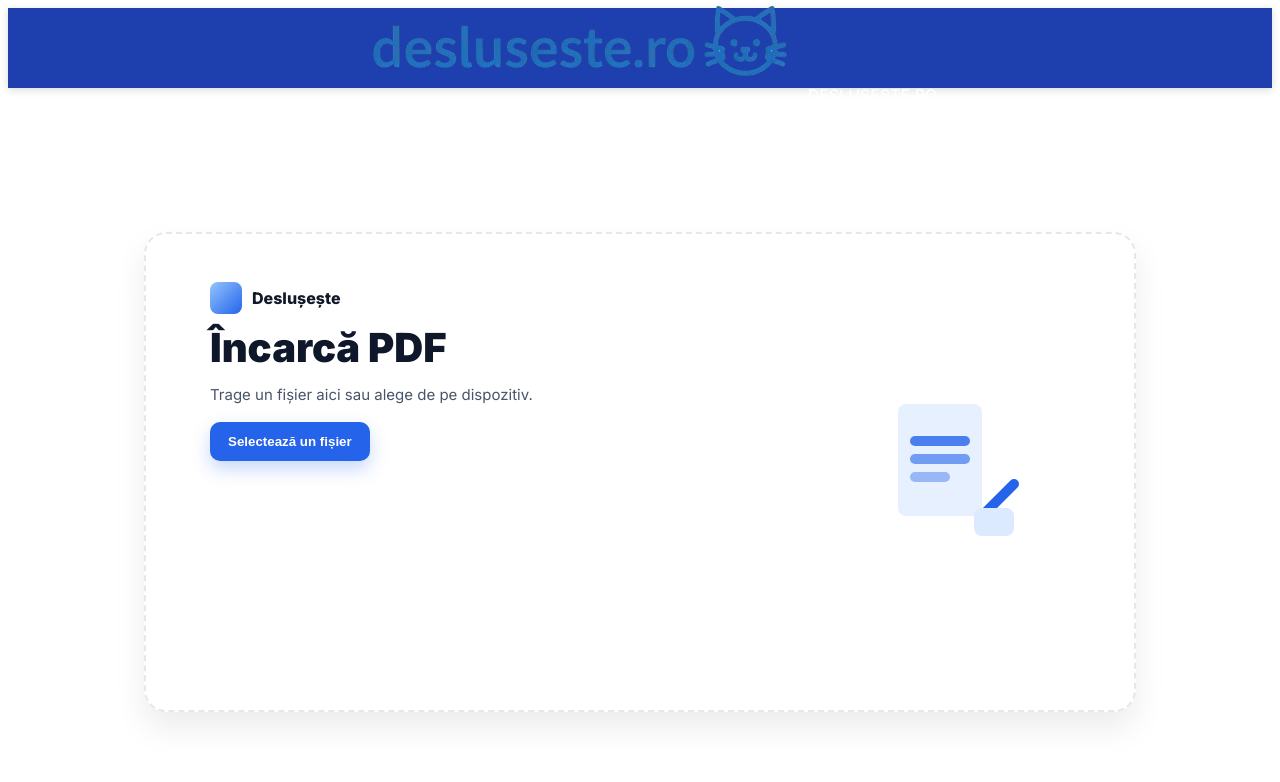
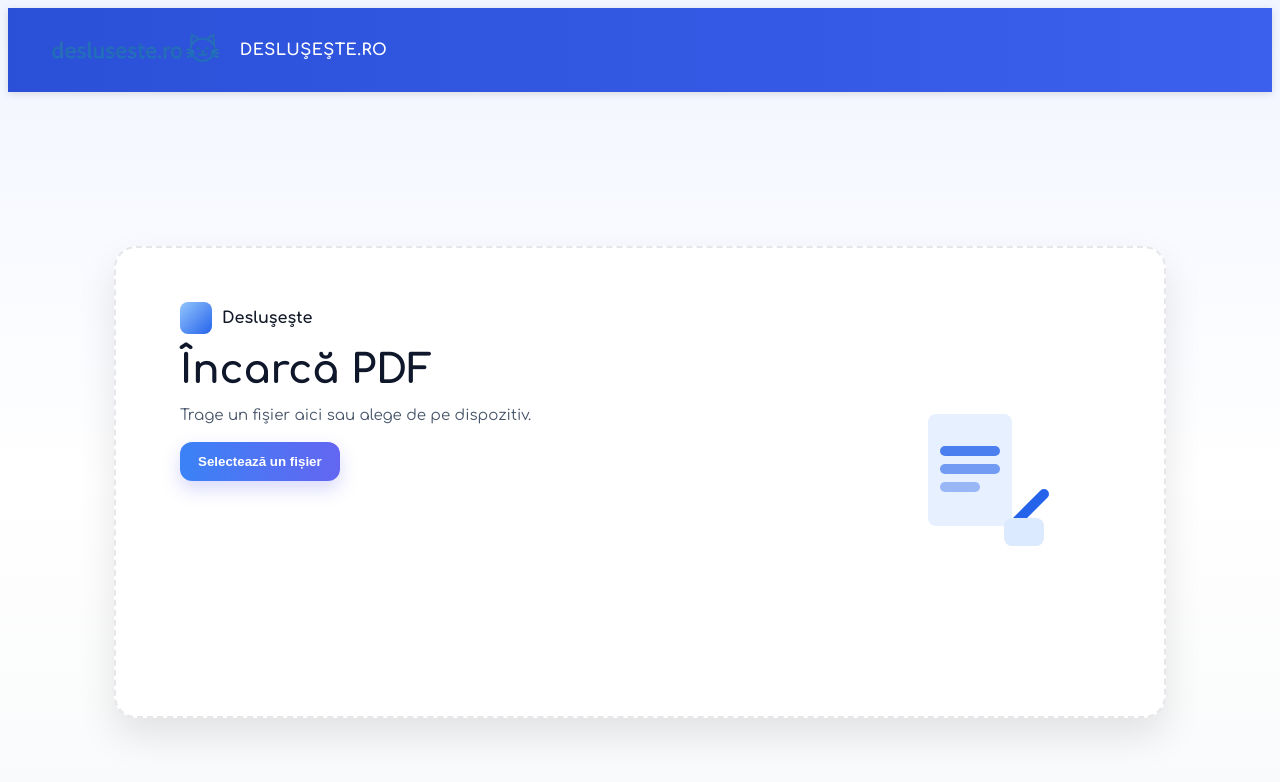
Before and after one commit to aylime31/desluseste.ro, a Next.js app in the folder desluseste-frontend/: page / in a window 1280 px wide. Shown: the top 782 px of the page. Built offline with nearby package versions, Linux system fonts and the light colour scheme; no server answers.

Commit message:
FileUpload update

```diff
--- a/desluseste-frontend/app/globals.css
+++ b/desluseste-frontend/app/globals.css
@@ -2,208 +2,171 @@
 @tailwind components;
 @tailwind utilities;
 
-/* =========================
-   TOKENS (culori & spacing)
-   ========================= */
-:root {
-  --brand-blue-600: #2563eb;
-  --brand-blue-700: #1e3a8a;
-  --brand-royal:    #1e40af;
+/* ========= TOKENS ========= */
+:root{
+  --blue-600:#2563eb;
+  --blue-700:#1e40af;
+  --royal:#193aa6;
 
-  --ink-900:  #0f172a;
-  --ink-800:  #111827;
-  --ink-600:  #475569;
+  --ink-900:#0f172a;
+  --ink-800:#111827;
+  --ink-600:#475569;
 
-  --gray-50:  #f8fafc;
-  --gray-100: #f3f4f6;
-  --gray-200: #e5e7eb;
-  --gray-300: #cbd5e1;
+  --g-25:#fcfcfd;
+  --g-50:#f8fafc;
+  --g-100:#f3f4f6;
+  --g-200:#e5e7eb;
+  --g-300:#cbd5e1;
 
-  --shadow-lg: 0 16px 32px rgba(0,0,0,.08);
+  --shadow-lg:0 18px 38px rgba(0,0,0,.10);
+  --ring:#3b82f6;
 }
 
-/* =========================
-   TIPOGRAFIE & SCROLLBAR
-   ========================= */
-html, body { height: 100%; }
-body {
-  color: var(--ink-800);
-  -webkit-font-smoothing: antialiased;
-  -moz-osx-font-smoothing: grayscale;
-  background: #ffffff;
+/* ========= BASE ========= */
+html,body{height:100%;}
+body{
+  color:var(--ink-800);
+  -webkit-font-smoothing:antialiased;
+  -moz-osx-font-smoothing:grayscale;
+  background:#fff;
 }
 
-/* Scrollbar discret */
-*::-webkit-scrollbar { width: 10px; height: 10px; }
-*::-webkit-scrollbar-thumb { background: #94a3b8; border-radius: 9999px; }
-* { scrollbar-color: #94a3b8 transparent; scrollbar-width: thin; }
+/* scrollbar discret */
+*::-webkit-scrollbar{width:10px;height:10px}
+*::-webkit-scrollbar-thumb{background:#94a3b8;border-radius:9999px}
+*{scrollbar-color:#94a3b8 transparent;scrollbar-width:thin}
 
-/* =========================
-   HEADER
-   ========================= */
-.hero-blue {
-  background: var(--brand-royal);
-  color: #fff;
-  height: 80px;
-  display: flex;
-  align-items: center;
-  justify-content: center;
-  box-shadow: 0 2px 8px rgba(0,0,0,.15);
+/* ========= APP BG ========= */
+.bg-app{
+  background:linear-gradient(180deg,#f1f5ff 0%,#ffffff 60%,#f9fafb 100%);
+  min-height:100vh;
 }
 
-.logo-header {
-  display: flex;
-  align-items: center;
-  gap: 10px;
-  font-weight: 800;
-  font-size: 1.25rem;
-  letter-spacing: .5px;
-  text-transform: uppercase;
+/* ========= HEADER ========= */
+.hero-blue{
+  background:linear-gradient(90deg,#2b50d8 0%, #3a60ed 100%);
+  color:#fff;
+  height:84px;
+  display:flex;
+  align-items:center;
+  justify-content:center;
+  box-shadow:0 2px 8px rgba(0,0,0,.12);
+}
+.header-container{
+  width:100%;
+  max-width:1280px;
+  padding:0 2rem;
+  display:flex;
+  align-items:center;
+  gap:14px;
+}
+.logo-wrapper{display:flex;align-items:center;gap:12px}
+.site-logo{height:44px;width:auto;object-fit:contain}
+.site-title{font-weight:800;letter-spacing:.4px;text-transform:uppercase}
+
+/* ========= UPLOAD LAYOUT ========= */
+.upload-wrap{
+  min-height:calc(100vh - 84px);
+  display:flex;
+  align-items:center;
+  justify-content:center;
+  padding:32px 16px;
 }
 
-.logo-dot {
-  width: 14px; height: 14px;
-  border-radius: 4px;
-  background: linear-gradient(135deg, #60a5fa, var(--brand-royal));
-  display: inline-block;
+/* ========= CARD (Adobe-like) ========= */
+.dz2-card{
+  position:relative;
+  width:100%;
+  max-width:920px;
+  min-height:360px;
+  background:#fff;
+  border-radius:22px;
+  border:2px dashed var(--g-200);
+  padding:54px 64px;
+  box-shadow:var(--shadow-lg);
+  display:grid;
+  grid-template-columns:1fr 240px;
+  gap:32px;
+  cursor:pointer;
+  transition:border-color .2s ease, box-shadow .2s ease, transform .02s ease, background .2s ease;
+}
+.dz2-card:hover{
+  border-color:var(--blue-600);
+  box-shadow:0 22px 44px rgba(37,99,235,.15);
+}
+.dz2-card.is-hover{
+  border-color:var(--blue-600);
+  background:var(--g-50);
+  box-shadow:inset 0 0 0 4px rgba(37,99,235,.12), 0 24px 48px rgba(2,6,23,.10);
 }
 
-/* =========================
-   LAYOUT UPLOAD (card centrat)
-   ========================= */
-.upload-wrap {
-  min-height: calc(100vh - 80px); /* scădem header-ul */
-  display: flex;
-  justify-content: center;
-  align-items: center;
-  padding: 24px;
+/* left side */
+.dz2-left .brand-title{
+  display:inline-flex;align-items:center;gap:10px;
+  color:var(--ink-800);font-weight:800;margin-bottom:8px;
+}
+.brand-badge{
+  width:32px;height:32px;border-radius:8px;
+  background:linear-gradient(135deg,#93c5fd,var(--blue-600));
+  display:inline-block;
+}
+.dz2-h1{
+  font-size:clamp(28px,3.6vw,40px);
+  line-height:1.1;font-weight:900;color:var(--ink-900);
+  margin:6px 0 10px;
+}
+.dz2-sub{color:var(--ink-600);font-size:15px;margin-bottom:18px}
+.dz2-actions{display:flex;gap:10px;flex-wrap:wrap}
+
+/* right side */
+.dz2-right{display:flex;align-items:center;justify-content:center}
+
+/* ========= BUTTONS ========= */
+.btn-primary{
+  background:linear-gradient(90deg,#3b82f6,#6366f1);
+  color:#fff;border:0;border-radius:12px;
+  padding:12px 18px;font-weight:700;
+  box-shadow:0 8px 18px rgba(99,102,241,.25);
+  transition:background .15s ease, box-shadow .15s ease, transform .02s ease;
+}
+.btn-primary:hover{
+  background:linear-gradient(90deg,#2563eb,#4f46e5);
+  box-shadow:0 10px 22px rgba(79,70,229,.32);
+}
+.btn-primary:active{transform:translateY(1px)}
+.btn-primary:disabled{opacity:.6;cursor:not-allowed}
+
+.btn-ghost{
+  background:transparent;color:#334155;
+  border:1px solid var(--g-300);border-radius:12px;
+  padding:12px 16px;font-weight:600;
+  transition:background .15s ease,border-color .15s ease;
+}
+.btn-ghost:hover{background:var(--g-100);border-color:var(--g-200)}
+
+/* ========= FILE BAR ========= */
+.file-bar{
+  margin-top:18px;background:#fff;border:1px solid var(--g-200);
+  border-radius:14px;padding:12px 16px;
+  display:flex;align-items:center;justify-content:space-between;
+  box-shadow:0 8px 16px rgba(2,6,23,.04);
+}
+.file-info{display:flex;align-items:center;gap:10px}
+.file-icon{font-size:20px}
+.file-name{font-weight:700;color:var(--ink-900)}
+.file-size{font-size:12px;color:#64748b}
+.file-actions{display:flex;gap:10px}
+
+/* ========= A11y Focus ========= */
+:where(button,[role="button"],a,input[type="file"]) :focus-visible,
+.btn-primary:focus-visible,.btn-ghost:focus-visible{
+  outline:3px solid var(--ring);
+  outline-offset:2px;
+  border-radius:12px;
 }
 
-/* =========================
-   CARD ALB (Adobe-like)
-   ========================= */
-.dz2-card {
-  position: relative;
-  background: #fff;
-  border-radius: 22px;
-  border: 2px dashed var(--gray-200);
-  padding: 48px 64px;
-  width: 100%;
-  max-width: 860px;
-  min-height: 380px;
-  box-shadow: var(--shadow-lg);
-  display: grid;
-  grid-template-columns: 1fr 240px;
-  gap: 32px;
-  cursor: pointer;               /* clic oriunde */
-  transition: box-shadow .2s ease, border-color .2s ease, background .2s ease;
+/* ========= RESPONSIVE ========= */
+@media (max-width: 860px){
+  .dz2-card{grid-template-columns:1fr;padding:36px 24px;text-align:center}
+  .dz2-right{display:none}
 }
-.dz2-card:hover {
-  border-color: var(--brand-blue-600);
-  box-shadow: 0 20px 40px rgba(37,99,235,.15);
-}
-.dz2-card.is-hover {
-  border-color: var(--brand-blue-600);
-  background: var(--gray-50);
-  box-shadow: inset 0 0 0 4px rgba(37,99,235,.12);
-}
-
-/* stânga: titlu + acțiuni */
-.dz2-left .brand-title {
-  display: inline-flex;
-  align-items: center;
-  gap: 10px;
-  color: var(--ink-800);
-  font-weight: 800;
-  margin-bottom: 8px;
-}
-.brand-badge {
-  width: 32px; height: 32px; border-radius: 8px;
-  background: linear-gradient(135deg, #93c5fd, var(--brand-blue-600));
-  display: inline-block;
-}
-.dz2-h1 {
-  font-size: clamp(28px, 4vw, 40px);
-  line-height: 1.1;
-  font-weight: 900;
-  color: var(--ink-900);
-  margin: 4px 0 8px;
-}
-.dz2-sub {
-  color: var(--ink-600);
-  font-size: 15px;
-}
-.dz2-actions { margin-top: 18px; display: flex; gap: 10px; }
-
-/* dreapta: pictogramă */
-.dz2-right {
-  display: flex;
-  align-items: center;
-  justify-content: center;
-}
-
-/* =========================
-   BUTOANE
-   ========================= */
-.btn-primary {
-  background: var(--brand-blue-600);
-  color: #fff;
-  border: 0;
-  border-radius: 10px;
-  padding: 12px 18px;
-  font-weight: 700;
-  box-shadow: 0 8px 18px rgba(37,99,235,.25);
-  transition: background .15s ease, box-shadow .15s ease, transform .02s ease;
-}
-.btn-primary:hover {
-  background: var(--brand-blue-700);
-  box-shadow: 0 10px 20px rgba(37,99,235,.35);
-}
-.btn-primary:active { transform: translateY(1px); }
-.btn-primary:disabled { opacity: .6; cursor: not-allowed; }
-
-.btn-ghost {
-  background: transparent;
-  color: #334155;
-  border: 1px solid var(--gray-300);
-  border-radius: 10px;
-  padding: 12px 16px;
-  font-weight: 600;
-  transition: background .15s ease, border-color .15s ease;
-}
-.btn-ghost:hover {
-  background: var(--gray-100);
-  border-color: var(--gray-200);
-}
-
-/* =========================
-   BARĂ FIȘIER SELECTAT
-   ========================= */
-.file-bar {
-  margin-top: 16px;
-  background: #fff;
-  border: 1px solid var(--gray-200);
-  border-radius: 14px;
-  padding: 12px 16px;
-  display: flex;
-  align-items: center;
-  justify-content: space-between;
-  box-shadow: 0 8px 16px rgba(2,6,23,.04);
-}
-.file-info { display: flex; align-items: center; gap: 10px; }
-.file-icon { font-size: 20px; }
-.file-name { font-weight: 700; color: var(--ink-900); }
-.file-size { font-size: 12px; color: #64748b; }
-.file-actions { display: flex; gap: 10px; }
-
-/* =========================
-   RESPONSIVE
-   ========================= */
-@media (max-width: 768px) {
-  .dz2-card {
-    grid-template-columns: 1fr;
-    text-align: center;
-    padding: 32px 24px;
-  }
-  .dz2-right { display: none; }
-}
--- a/desluseste-frontend/app/layout.tsx
+++ b/desluseste-frontend/app/layout.tsx
@@ -1,19 +1,28 @@
 import type { Metadata } from "next";
-import { Inter } from "next/font/google";
+import { Comfortaa } from "next/font/google";
 import "./globals.css";
 
-const inter = Inter({ subsets: ["latin"] });
+const comfortaa = Comfortaa({
+  subsets: ["latin"],
+  weight: ["400", "500", "600", "700"],
+  display: "swap",
+});
 
 export const metadata: Metadata = {
   title: "Deslușește.ro — Analiză Contracte",
-  description: "Transformăm contracte complexe în limbaj simplu. Interfață 100% română, gândită pentru încredere.",
+  description:
+    "Transformăm contracte complexe în limbaj simplu. Interfață 100% română, gândită pentru încredere.",
   metadataBase: new URL("https://desluseste.ro"),
 };
 
-export default function RootLayout({ children }: { children: React.ReactNode }) {
+export default function RootLayout({
+  children,
+}: {
+  children: React.ReactNode;
+}) {
   return (
     <html lang="ro" className="h-full scroll-smooth">
-      <body className={`${inter.className} min-h-screen bg-app`}>
+      <body className={`${comfortaa.className} min-h-screen bg-app`}>
         {children}
       </body>
     </html>
```
